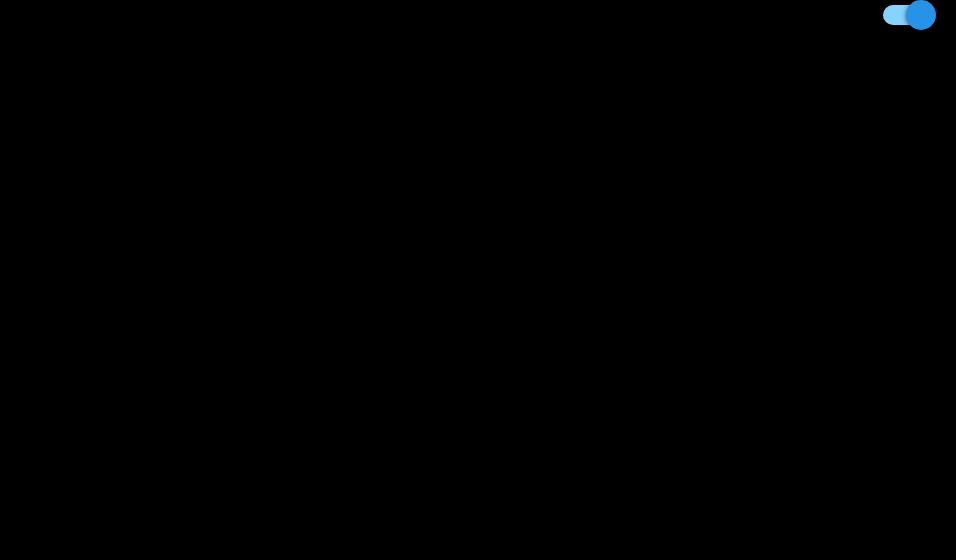
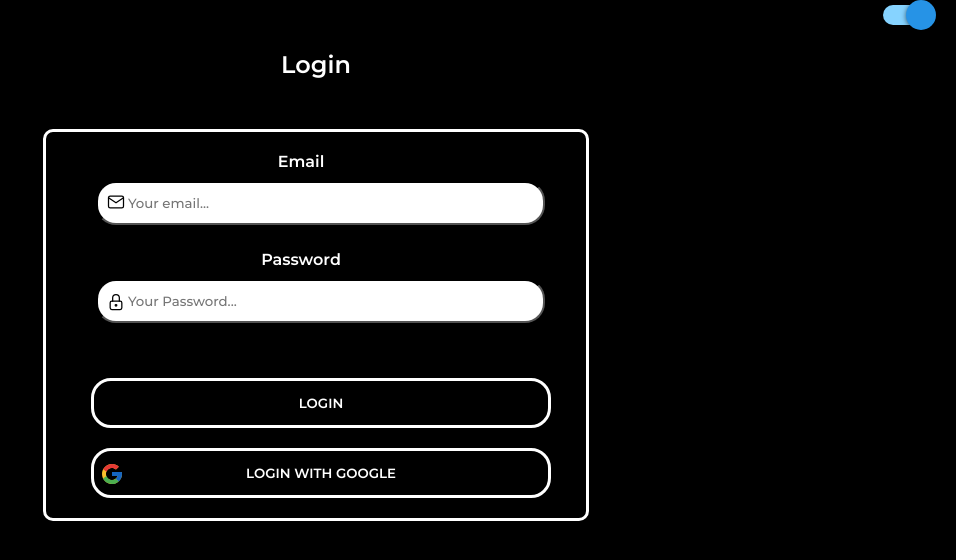
Before and after one commit to abian22/FedFodFront, a React (Vite) app: page /login in a window 1280 px wide. Shown: the top 560 px of the page, without its empty margins (324-1280 px from the left). Built offline with nearby package versions, Linux system fonts and the light colour scheme.

Commit message:
login and signup working without google

```diff
--- a/src/App.scss
+++ b/src/App.scss
@@ -1,7 +1,5 @@
-
 .app {
     min-height: 100vh;
-
     &__switchContainer{
         display: flex;
         justify-content: flex-end;
--- a/src/main.jsx
+++ b/src/main.jsx
@@ -1,4 +1,3 @@
-import React from 'react'
 import ReactDOM from 'react-dom/client'
 import App from './App.jsx'
 import './index.css'
--- a/src/pages/Login/Login.jsx
+++ b/src/pages/Login/Login.jsx
@@ -1,9 +1,96 @@
+import { useThemeContext } from "../../context/ThemeContext";
+import { useState } from "react";
+import darkEmail from "../../assets/icons/darkEmail.svg";
+import darkPassword from "../../assets/icons/darkPassword.svg";
+import google from "../../assets/icons/icons8-google.svg";
+import { useNavigate } from "react-router-dom";
+import { login } from "../../services/auth";
+import "./Login.scss";
+
 function Login() {
-    return (
-        <>
+  const { contextTheme } = useThemeContext();
+  const [email, setEmail] = useState("");
+  const [password, setPassword] = useState("");
+  const navigate = useNavigate();
 
-        </>
-    )
+  async function logAccount() {
+    try {
+      const loginResponse = await login({
+        email,
+        password,
+      });
+      console.log("signUp service response:", loginResponse);
+      localStorage.setItem("token", loginResponse.data.token);
+      navigate("/");
+    } catch (error) {
+      console.error("Error:", error);
+      alert("Any field is invalid");
+    }
+  }
+  return (
+    <>
+      <div className="signUpContainer ">
+        <h2>Login</h2>
+      </div>
+      <div className="container">
+        <form className="formContainer">
+          <label className="formContainer__signUpLabel">
+            <div className="formContainer__signUpLabel--inputTitle">Email</div>
+            <input
+              className="formContainer__signUpInput"
+              placeholder="Your email..."
+              onChange={(e) => setEmail(e.target.value)}
+            />
+            <img
+              className="formContainer__loginLabel--emailIcon"
+              src={darkEmail}
+              alt="icon"
+            />
+          </label>
+          <label className="formContainer__signUpLabel">
+            <div className="formContainer__signUpLabel--inputTitle">
+              Password
+            </div>
+            <input
+              className="formContainer__signUpInput"
+              placeholder="Your Password..."
+              onChange={(e) => setPassword(e.target.value)}
+              style={{ marginBottom: "50px" }}
+            />
+            <img
+              className="formContainer__loginLabel--passwordIcon"
+              src={darkPassword}
+              alt="icon"
+            />
+          </label>
+          <button
+            className="formContainer__signUpButton"
+            id={contextTheme}
+            style={{ marginBottom: "20px" }}
+            onClick={(e) => {
+              e.preventDefault();
+              logAccount();
+            }}
+          >
+            LOGIN
+          </button>
+          <button
+            onClick={(e) => {
+              e.preventDefault();
+            }}
+            className="formContainer__signUpButton"
+            id={contextTheme}
+          >
+            <img
+              className="formContainer__signUpButton__googleIcon"
+              src={google}
+            />
+            LOGIN WITH GOOGLE
+          </button>
+        </form>
+      </div>
+    </>
+  );
 }
 
-export default Login
+export default Login;
--- /dev/null
+++ b/src/pages/Login/Login.scss
@@ -0,0 +1,20 @@
+@mixin icon($topPosition) {
+    display: flex;
+    position: absolute;
+    top: $topPosition;
+    width: 20px;
+    height: 20px;
+    margin-left: 10px;
+    justify-content: start;
+    align-items: start;
+    align-content: start;
+  }
+
+  .formContainer__loginLabel--emailIcon {
+    @include icon(192px);
+  }
+
+  .formContainer__loginLabel--passwordIcon {
+    @include icon(292px);
+
+  }
--- a/src/pages/SignUp/SignUp.jsx
+++ b/src/pages/SignUp/SignUp.jsx
@@ -1,9 +1,39 @@
 import "./SignUp.scss";
+import { useThemeContext } from "../../context/ThemeContext";
 import google from "../../assets/icons/icons8-google.svg";
 import darkUser from "../../assets/icons/darkUser.svg";
 import darkEmail from "../../assets/icons/darkEmail.svg";
 import darkPassword from "../../assets/icons/darkPassword.svg";
+import { useNavigate } from "react-router-dom";
+import { useState } from "react";
+import { signUp } from "../../services/auth";
+
 function SignUp() {
+  const { contextTheme } = useThemeContext();
+  const [username, setUsername] = useState("");
+  const [email, setEmail] = useState("");
+  const [password, setPassword] = useState("");
+   const navigate = useNavigate();
+
+  async function createAccount() {
+    console.log("Entering createAccount");
+
+    try {
+      console.log("Entering createAccount");
+      console.log("Valid data. Calling signUp service.");
+      const signUpResponse = await signUp({
+        username,
+        email,
+        password,
+      });
+      console.log("signUp service response:", signUpResponse);
+      localStorage.setItem("token", signUpResponse.data.token);
+      navigate("/");
+    } catch (error) {
+      console.error("Error:", error);
+      alert("Any field is invalid");
+    }
+  }
   return (
     <>
       <div className="signUpContainer ">
@@ -12,8 +42,14 @@ function SignUp() {
       <div className="container">
         <form className="formContainer">
           <label className="formContainer__signUpLabel">
-            Username
-            <input className="formContainer__signUpInput" />
+            <div className="formContainer__signUpLabel--inputTitle">
+              Username
+            </div>
+            <input
+              className="formContainer__signUpInput"
+              placeholder="Your Username..."
+              onChange={(e) => setUsername(e.target.value)}
+            />
             <img
               className="formContainer__signUpLabel__userIcon"
               src={darkUser}
@@ -21,8 +57,12 @@ function SignUp() {
             />
           </label>
           <label className="formContainer__signUpLabel">
-            Email
-            <input className="formContainer__signUpInput" />
+            <div className="formContainer__signUpLabel--inputTitle">Email</div>
+            <input
+              className="formContainer__signUpInput"
+              placeholder="Your Email..."
+              onChange={(e) => setEmail(e.target.value)}
+            />
             <img
               className="formContainer__signUpLabel__emailIcon"
               src={darkEmail}
@@ -30,9 +70,13 @@ function SignUp() {
             />
           </label>
           <label className="formContainer__signUpLabel">
-            Password
+            <div className="formContainer__signUpLabel--inputTitle">
+              Password
+            </div>
             <input
               className="formContainer__signUpInput"
+              placeholder="Your Password..."
+              onChange={(e) => setPassword(e.target.value)}
               style={{ marginBottom: "50px" }}
             />
             <img
@@ -43,11 +87,21 @@ function SignUp() {
           </label>
           <button
             className="formContainer__signUpButton"
+            id={contextTheme}
             style={{ marginBottom: "20px" }}
+            onClick={(e) => {
+              e.preventDefault()
+              createAccount();
+            }}
           >
             SIGN UP
           </button>
-          <button className="formContainer__signUpButton">
+          <button
+           onClick={(e) => {
+            e.preventDefault()
+
+          }}
+          className="formContainer__signUpButton" id={contextTheme}>
             <img
               className="formContainer__signUpButton__googleIcon"
               src={google}
--- a/src/pages/SignUp/SignUp.scss
+++ b/src/pages/SignUp/SignUp.scss
@@ -4,7 +4,7 @@
   top: $topPosition;
   width: 20px;
   height: 20px;
-  margin-left: 5px;
+  margin-left: 10px;
   justify-content: start;
   align-items: start;
   align-content: start;
@@ -30,21 +30,28 @@
   padding: 20px;
   max-width: 500px;
   min-width: 300px;
+  border-radius: 10px;
+  text-align: center;
+
   &__signUpLabel {
     margin-bottom: 5px;
     width: 82%;
     padding-right: 30px;
+    &--inputTitle{
+      margin-bottom: 10px
+    }
+
 
     &__userIcon {
-      @include icon(180px);
+      @include icon(192px);
     }
 
     &__emailIcon {
-      @include icon(270px);
+      @include icon(292px);
     }
 
     &__passwordIcon {
-      @include icon(360px);
+      @include icon(388px);
     }
   }
   &__signUpInput {
@@ -55,18 +62,24 @@
     padding-left: 30px;
     font-family: "medium";
     border: "solid";
+    border-color: black;
+    border-radius: 20px;
   }
-  &__signUpButton {
+  &__signUpButton  {
     width: 92%;
     height: 50px;
     font-family: "semiBold";
     margin-left: 10px;
+    border-radius: 20px;
+    cursor: pointer;
+
     &__googleIcon {
       display: flex;
       height: 24px;
       position: absolute;
       margin-top: -3px;
       margin-left: 0px;
+
     }
   }
 }
--- a/src/router/Router.jsx
+++ b/src/router/Router.jsx
@@ -14,7 +14,7 @@ const router = createBrowserRouter([
         element: <Login/>
     },
     {
-        path:"signUp",
+        path:"/signUp",
         element: <SignUp/>
     }
 
--- a/src/services/auth.js
+++ b/src/services/auth.js
@@ -1,18 +1,22 @@
-import { Redirect } from 'react-router-dom';
-
 import api from "./serviceConfig"
 
-export async function login(loginData) {
-    const response = await api.post("/user/login", loginData)
+ async function login(loginData) {
+    const response = await api.post("user/login", loginData)
     return response
 }
 
-export async function signUp(signUpData) {
-    const response = await api.post("/user/signUp", signUpData)
-    return response
-}
+ async function signUp(signUpData) {
+    try {
+      const response = await api.post("user/signUp", signUpData);
+      console.log(response);
+      return response;
+    } catch (error) {
+      console.error("Error in signUp service:", error);
+      throw error;
+    }
+  }
 
-export async function logout() {
-    localStorage.removeItem("token")
-    return <Redirect to="/" />;
-}
+  export {
+    login,
+    signUp
+  }
--- a/src/services/serviceConfig.js
+++ b/src/services/serviceConfig.js
@@ -1,7 +1,7 @@
 import axios from "axios"
 
 const api = axios.create({
-    baseURL:"https://appetitcomite.onrender.com/api"
+    baseURL:"https://feedfood.onrender.com/api/"
 })
 
 export default api
```
